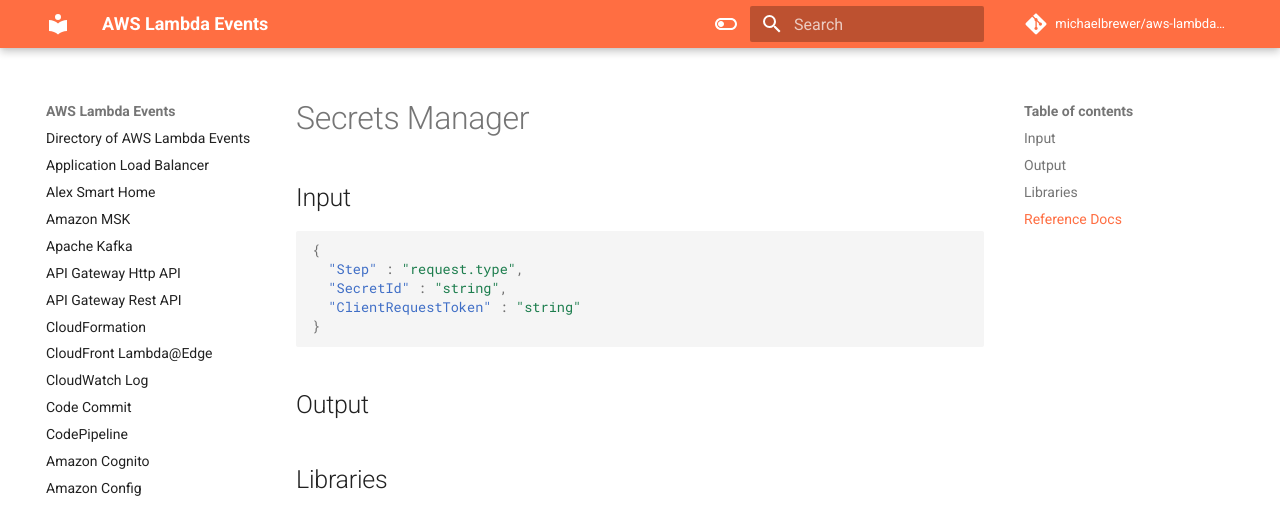
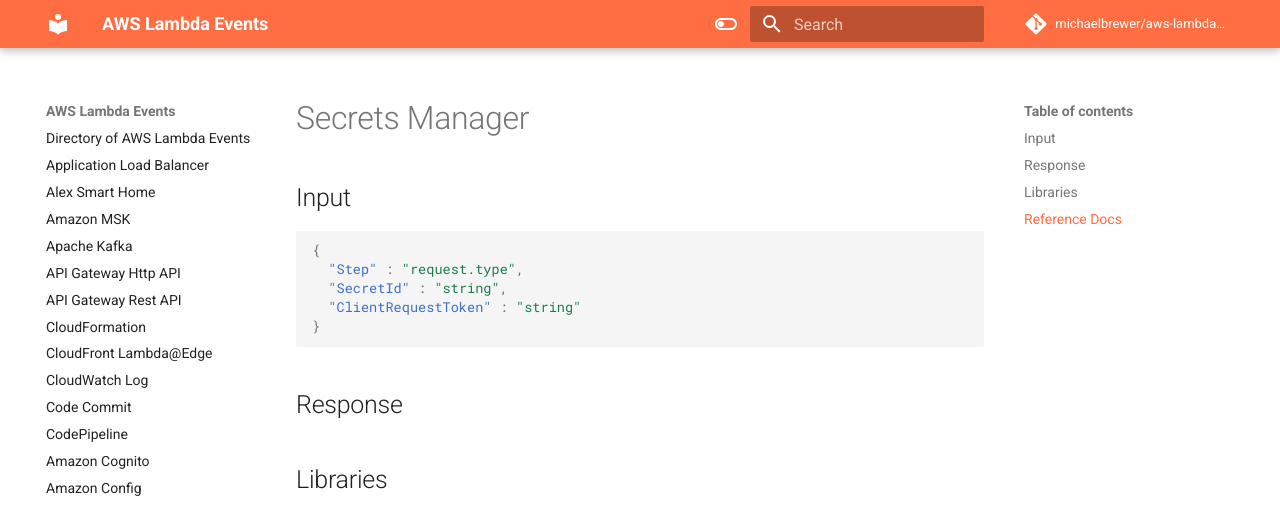
Before and after one commit to michaelbrewer/aws-lambda-events, an MkDocs documentation site: the page built from docs/secrets-manager.md, in a window 1280 px wide. Shown: the top 507 px of the page. Built offline with MkDocs 1.6.1 and Material for MkDocs 9.7.7, drawn with Linux system fonts in a browser that asks for light colours; comment, search, counter and statistics services are not loaded.

Commit message:
chore: update to response

````diff
--- a/docs/secrets-manager.md
+++ b/docs/secrets-manager.md
@@ -10,7 +10,7 @@
 }
 ```
 
-## Output
+## Response
 
 ## Libraries
 
--- a/docs/ses.md
+++ b/docs/ses.md
@@ -112,7 +112,7 @@
 }
 ```
 
-## Output
+## Response
 
 ## Libraries
 
--- a/docs/sns.md
+++ b/docs/sns.md
@@ -42,7 +42,7 @@
 sam local generate-event sns notification
 ```
 
-## Output
+## Response
 
 ## Libraries
 
--- a/docs/sqs.md
+++ b/docs/sqs.md
@@ -77,7 +77,7 @@
 }
 ```
 
-## Output
+## Response
 
 ```json title="Example of partial failures"
 {
--- a/docs/work-mail.md
+++ b/docs/work-mail.md
@@ -31,7 +31,7 @@
 }
 ```
 
-## Output
+## Response
 
 ### Synchronous Run Lambda response schema
 
````
